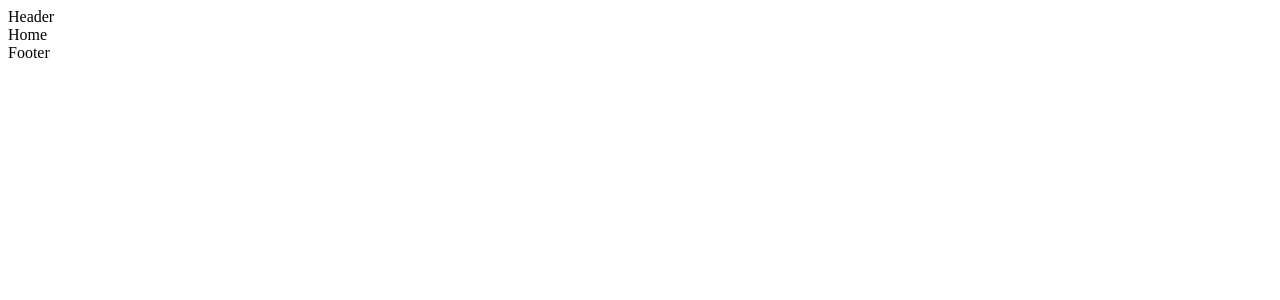
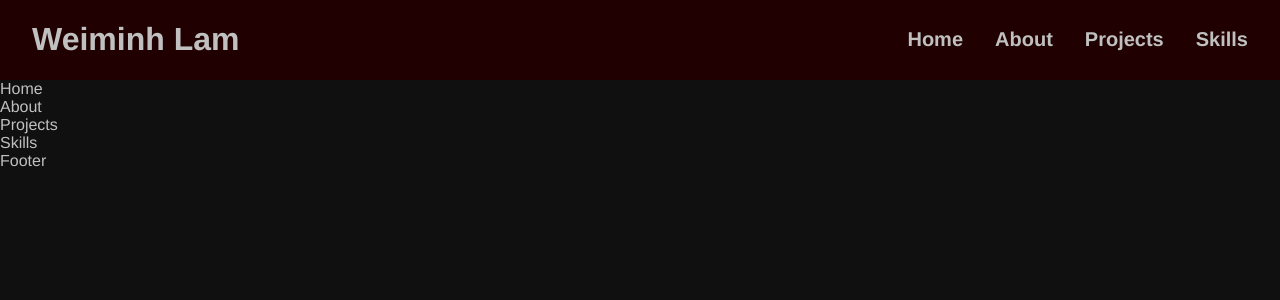
Before and after one commit to RedRaptor10/portfolio-original, a React (Create React App) app: page / in a window 1280 px wide. Shown: the top 300 px of the page. Built offline with nearby package versions, Linux system fonts and the light colour scheme.

Commit message:
Add header links

```diff
--- a/src/components/Header.js
+++ b/src/components/Header.js
@@ -1,7 +1,15 @@
+import { Link } from 'react-router-dom';
+
 const Header = () => {
     return (
         <header>
-            Header
+            <h1 className="title">Weiminh Lam</h1>
+            <ul className="nav">
+                <li><Link to="#home">Home</Link></li>
+                <li><Link to="#about">About</Link></li>
+                <li><Link to="#projects">Projects</Link></li>
+                <li><Link to="skills">Skills</Link></li>
+            </ul>
         </header>
     )
 };
--- a/src/components/Home.js
+++ b/src/components/Home.js
@@ -1,7 +1,10 @@
 const Home = () => {
     return (
-        <main className="home">
-            Home
+        <main>
+            <section id="home">Home</section>
+            <section id="about">About</section>
+            <section id="projects">Projects</section>
+            <section id="skills">Skills</section>
         </main>
     )
 };
--- a/src/styles/style.css
+++ b/src/styles/style.css
@@ -0,0 +1,38 @@
+:root {
+    --primary-color: rgb(32, 0, 0);
+    --secondary-color: rgb(0, 0, 32);
+    --tertiary-color: rgb(16, 16, 16);
+    --background-color: rgb(16, 16, 16);
+    --color: rgb(192, 192, 192);
+}
+
+a {
+    color: unset;
+    text-decoration: unset;
+}
+
+body {
+    background: var(--background-color);
+    color: var(--color);
+    font-family: 'Helvetica', 'Trebuchet MS', 'Arial', 'sans-serif';
+    margin: 0;
+}
+
+header {
+    display: flex;
+    justify-content: space-between;
+    align-items: center;
+    background: var(--primary-color);
+    padding: 0 32px;
+}
+
+header .nav {
+    display: flex;
+    list-style-type: none;
+    font-size: 20px;
+    font-weight: bold;
+}
+
+header .nav li:not(:last-child) {
+    margin-right: 32px;
+}
```
